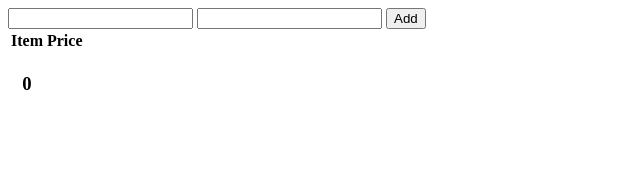
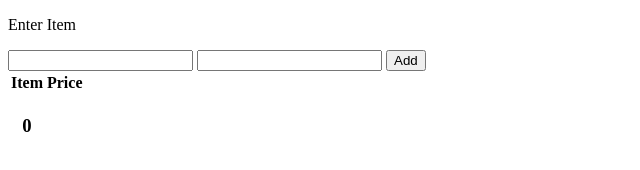
Before and after one commit to acciojob/shopping-cart-prince-k1, a website: page main.html in a window 1280 px wide. Shown: the whole page, without its empty margins (0-640 px from the left). Drawn offline with Linux system fonts and the light colour scheme.

Commit message:
created a submission

```diff
--- a/main.html
+++ b/main.html
@@ -8,6 +8,7 @@
 
 <body>
 	<!-- the entire body must be written by student -->
+	<p  id = "item-qty-input">Enter Item</p>
 	 <input type="text" id="item-name-input">
    <input type="text" id="item-price-input">
    <button id="add">Add</button>
```
